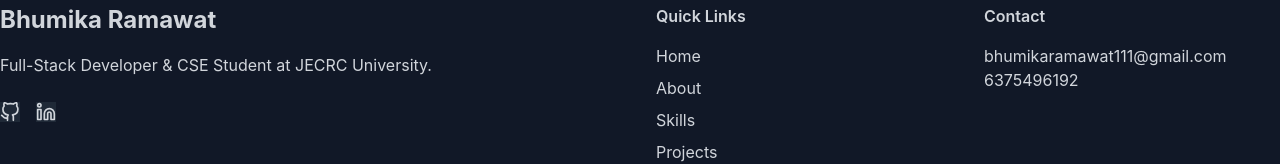
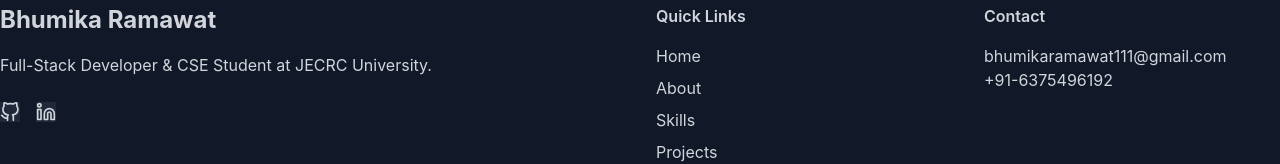
Before and after one commit to bhumika111/portfolio, a React (Create React App) app: page / in a window 1280 px wide. Shown: the part 4660-4824 px from the top of the page. Built offline with nearby package versions, Linux system fonts and the light colour scheme.

Commit message:
Remove dark mode feature from portfolio

```diff
--- a/src/components/Footer.js
+++ b/src/components/Footer.js
@@ -38,7 +38,7 @@ export default function Footer() {
         <div>
           <h4 className="font-semibold mb-4">Contact</h4>
           <p><a href="mailto:bhumikaramawat111@gmail.com" className="hover:text-primary-400 transition">bhumikaramawat111@gmail.com</a></p>
-          <p><a href="tel:+916375496192" className="hover:text-primary-400 transition">6375496192</a></p>
+          <p><a href="tel:+916375496192" className="hover:text-primary-400 transition">+91-6375496192</a></p>
         </div>
       </div>
       <div className="border-t border-gray-800 py-6">
```
